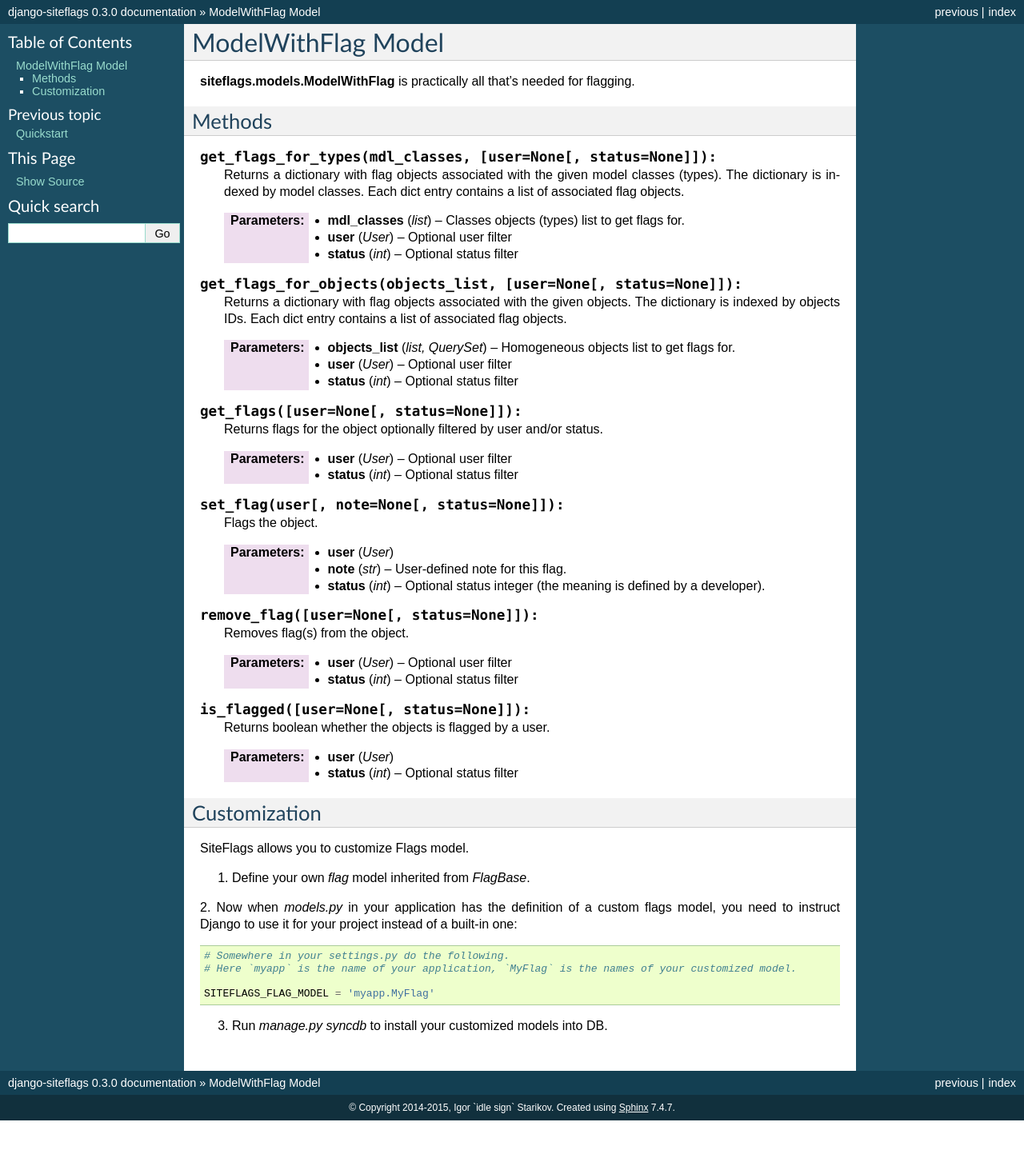
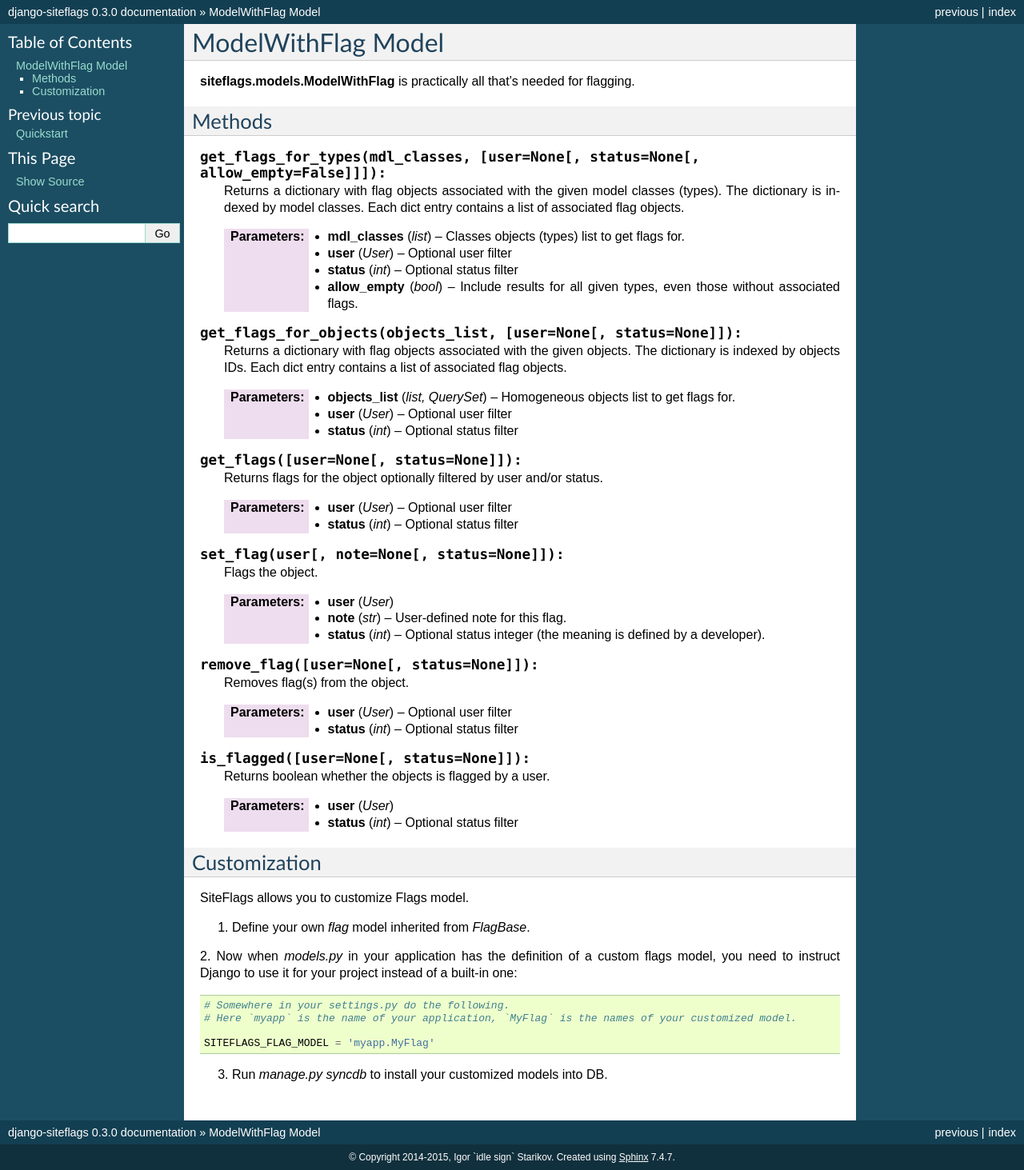
Before and after one commit to idlesign/django-siteflags, a Sphinx documentation site: the page built from docs/source/models.rst, in a window 1280 px wide. Shown: the whole page at 80% size. Built offline with Sphinx 7.4.7, drawn with Linux system fonts in a browser that asks for light colours; before the commit the page ends 1401 px from its top, so only the background shows below that.

Commit message:
Docs updated.

```diff
--- a/docs/source/models.rst
+++ b/docs/source/models.rst
@@ -8,7 +8,7 @@ ModelWithFlag Model
 Methods
 -------
 
-.. py:method:: get_flags_for_types(mdl_classes, [user=None[, status=None]]):
+.. py:method:: get_flags_for_types(mdl_classes, [user=None[, status=None[, allow_empty=False]]]):
 
     Returns a dictionary with flag objects associated with the given model classes (types).
     The dictionary is indexed by model classes.
@@ -17,6 +17,7 @@ Methods
     :param list mdl_classes: Classes objects (types) list to get flags for.
     :param User user: Optional user filter
     :param int status: Optional status filter
+    :param bool allow_empty: Include results for all given types, even those without associated flags.
 
 
 .. py:method:: get_flags_for_objects(objects_list, [user=None[, status=None]]):
```
